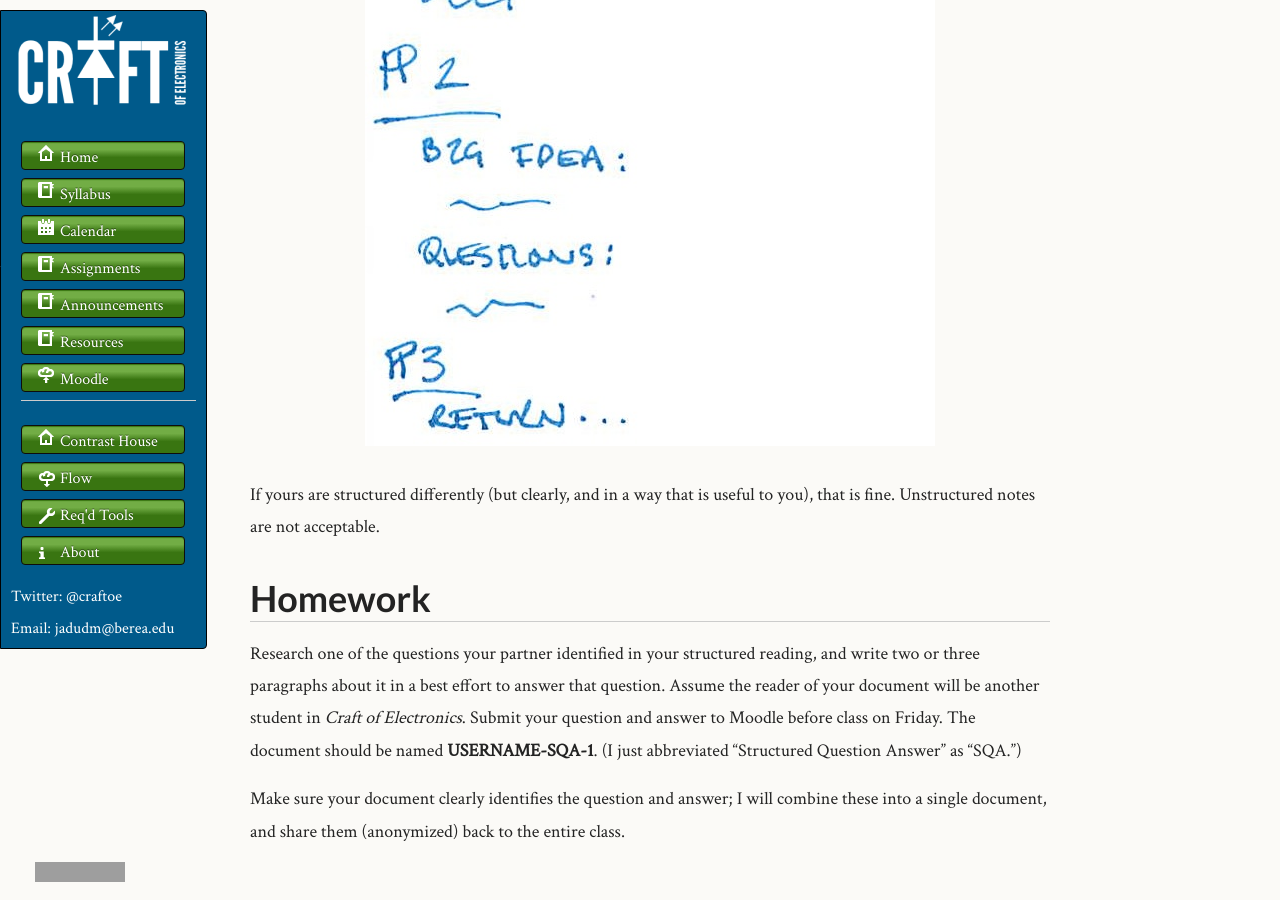
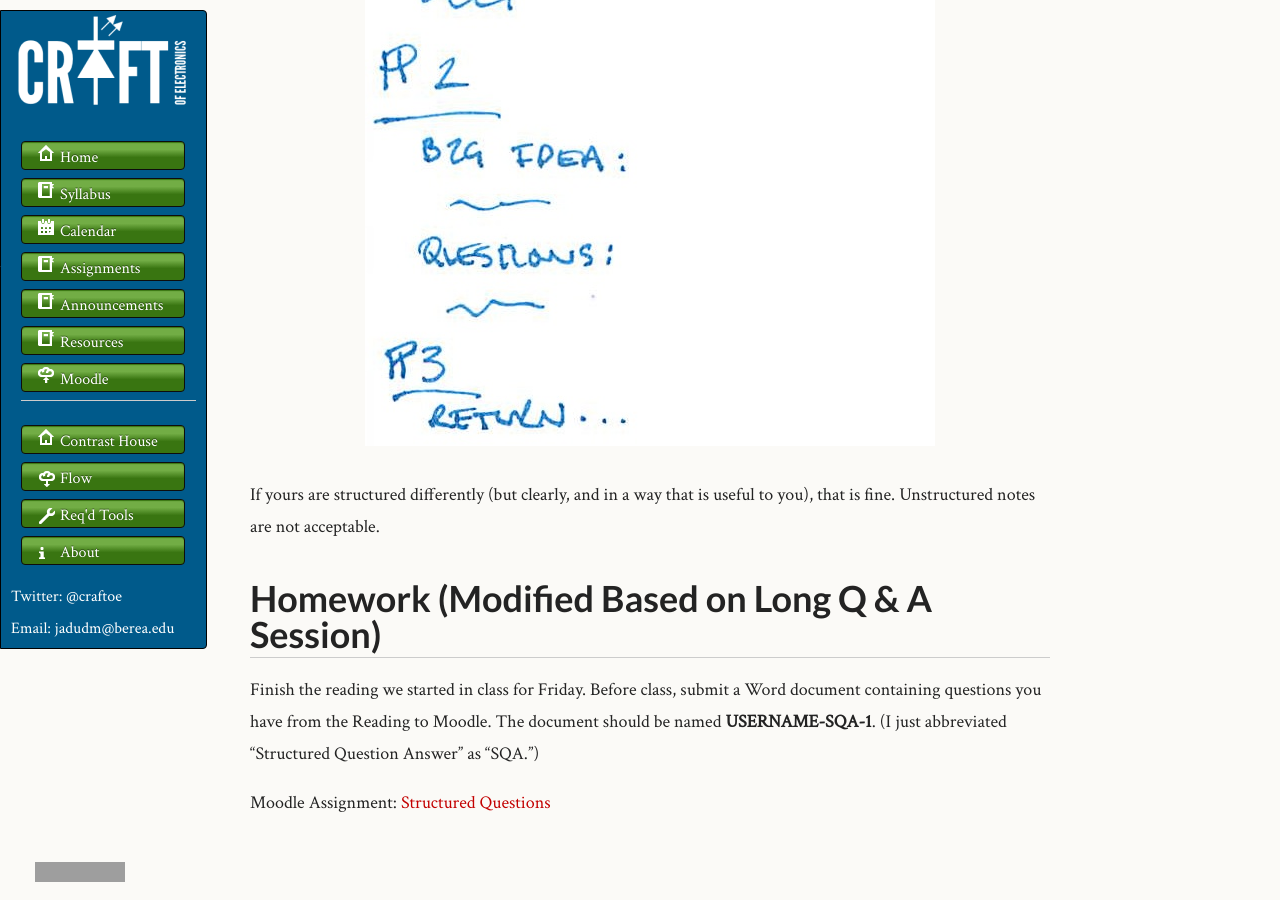
Before and after one commit to craftofelectronics/craftofelectronics.github.com, a Jekyll site: the page built from assignments/exploring-home-wiring-planning.md, in a window 1280 px wide and 900 px high, scrolled down 1476 px. Built offline with Jekyll 4.4.1, drawn with Linux system fonts in a browser that asks for light colours; grey boxes are pictures that could not be loaded.

Commit message:
Update because of timing in class.

```diff
--- a/assignments/exploring-home-wiring-planning.md
+++ b/assignments/exploring-home-wiring-planning.md
@@ -34,8 +34,14 @@ Your notes should be typed, and they should be structured something like this:
 
 If yours are structured differently (but clearly, and in a way that is useful to you), that is fine. Unstructured notes are not acceptable.
 
-# Homework
+# Homework (Modified Based on Long Q & A Session)
 
+Finish the reading we started in class for Friday. Before class, submit a Word document containing questions you have from the Reading to Moodle. The document should be named **USERNAME-SQA-1**. (I just abbreviated "Structured Question Answer" as "SQA.")
+
+Moodle Assignment: [Structured Questions](http://moodle.berea.edu/mod/assignment/view.php?id=53381)
+
+<!--
 Research one of the questions your partner identified in your structured reading, and write two or three paragraphs about it in a best effort to answer that question. Assume the reader of your document will be another student in <em>Craft of Electronics</em>. Submit your question and answer to Moodle before class on Friday. The document should be named **USERNAME-SQA-1**. (I just abbreviated "Structured Question Answer" as "SQA.")
 
 Make sure your document clearly identifies the question and answer; I will combine these into a single document, and share them (anonymized) back to the entire class.
+-->
```
